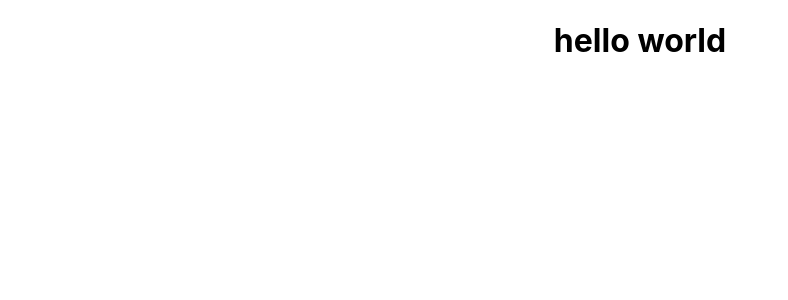
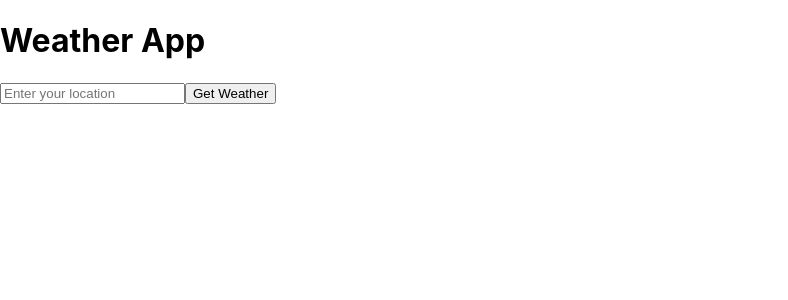
Before and after one commit to covarrubiasseb/weather-app, a React (Create React App) app in the folder frontend/: page / in a window 1280 px wide. Shown: the top 300 px of the page, without its empty margins (0-788 px from the left). Built offline with nearby package versions, Linux system fonts and the light colour scheme.

Commit message:
Created user location form input (from end).

```diff
--- a/frontend/src/App.css
+++ /dev/null
@@ -1,38 +0,0 @@
-.App {
-  text-align: center;
-}
-
-.App-logo {
-  height: 40vmin;
-  pointer-events: none;
-}
-
-@media (prefers-reduced-motion: no-preference) {
-  .App-logo {
-    animation: App-logo-spin infinite 20s linear;
-  }
-}
-
-.App-header {
-  background-color: #282c34;
-  min-height: 100vh;
-  display: flex;
-  flex-direction: column;
-  align-items: center;
-  justify-content: center;
-  font-size: calc(10px + 2vmin);
-  color: white;
-}
-
-.App-link {
-  color: #61dafb;
-}
-
-@keyframes App-logo-spin {
-  from {
-    transform: rotate(0deg);
-  }
-  to {
-    transform: rotate(360deg);
-  }
-}
--- a/frontend/src/App.js
+++ b/frontend/src/App.js
@@ -1,9 +1,26 @@
-import './App.css';
+import React, { useState } from 'react';
 
 function App() {
+  const [location, setLocation] = useState('');
+
+  const handleSubmit = (event) => {
+    event.preventDefault();
+    console.log(location);
+    // Here you will call the function to send a request to the server
+  };
+
   return (
     <div className="App">
-      <h1>hello world</h1>
+      <h1>Weather App</h1>
+      <form onSubmit={handleSubmit}>
+        <input
+          type="text"
+          placeholder="Enter your location"
+          value={location}
+          onChange={e => setLocation(e.target.value)}
+        />
+        <button type="submit">Get Weather</button>
+      </form>
     </div>
   );
 }
```
